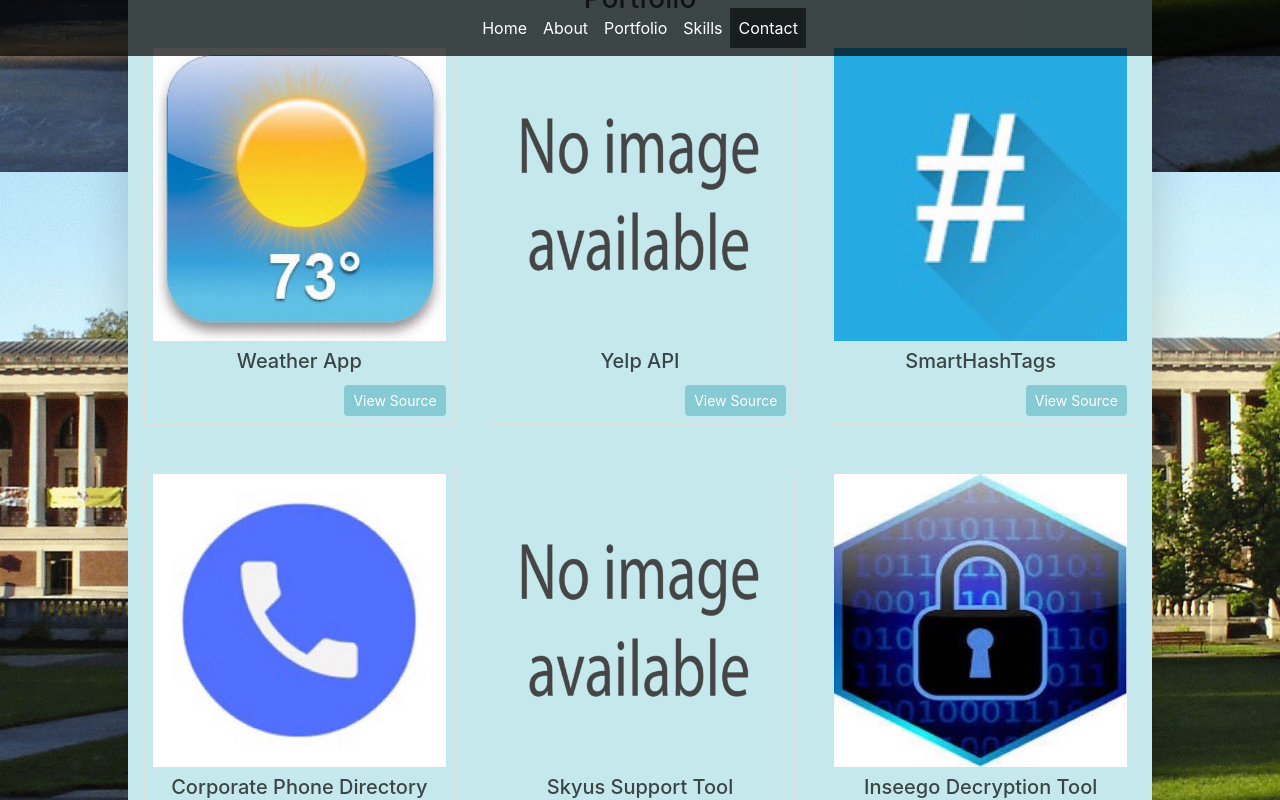
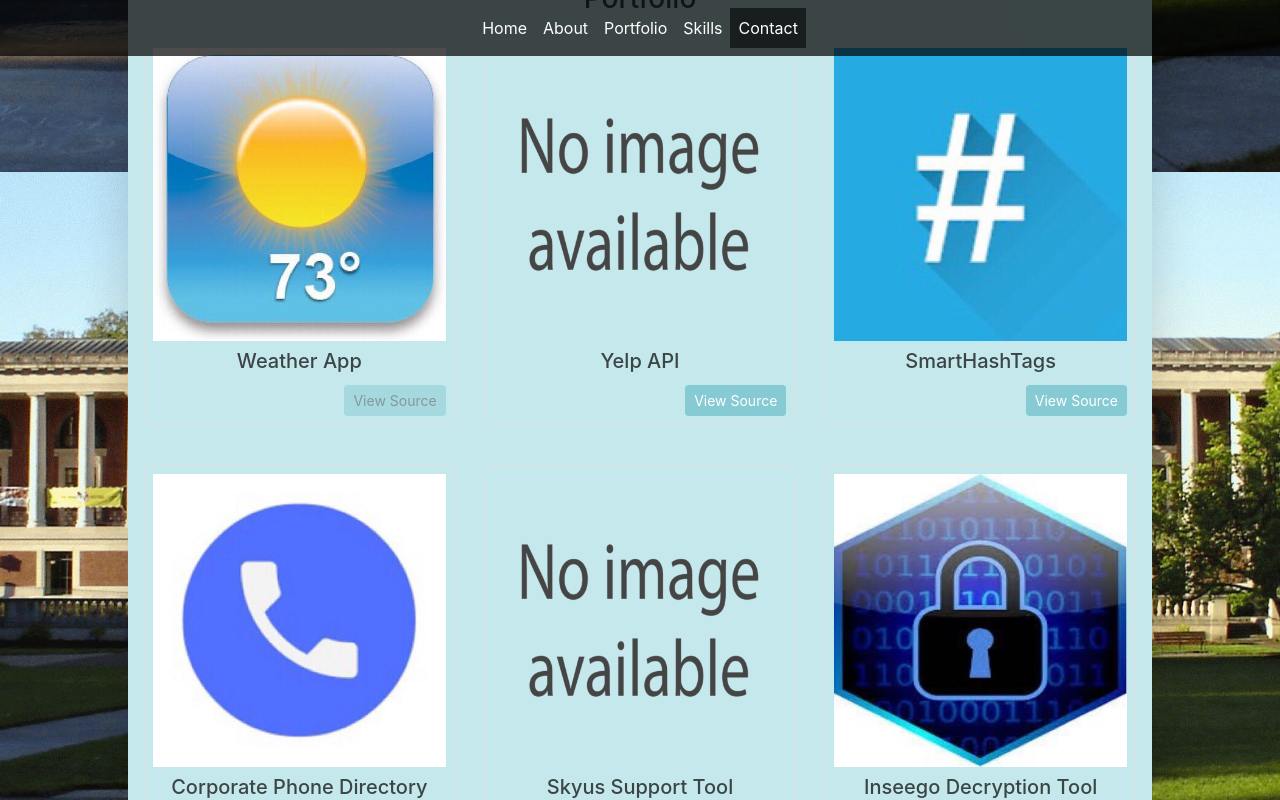
Before and after one commit to olsenme/portfolio, a website: page index.html in a window 1280 px wide. In both pictures the pointer is over the link 395 px from the left and 1028 px from the top of the page. Shown: the part 628-1428 px from the top of the page. Drawn offline with Linux system fonts and the light colour scheme.

Commit message:
fixing the hover on the buttons

```diff
--- a/css/full.css
+++ b/css/full.css
@@ -36,6 +36,11 @@
   background-color:#86cbd3!important;
   border-color: #86cbd3!important;
   color:white;
+}
+.btn:hover{
+ opacity:.5;
+ color: #484848;
+
 }
 .label{
   color:#ffff!important;
```
